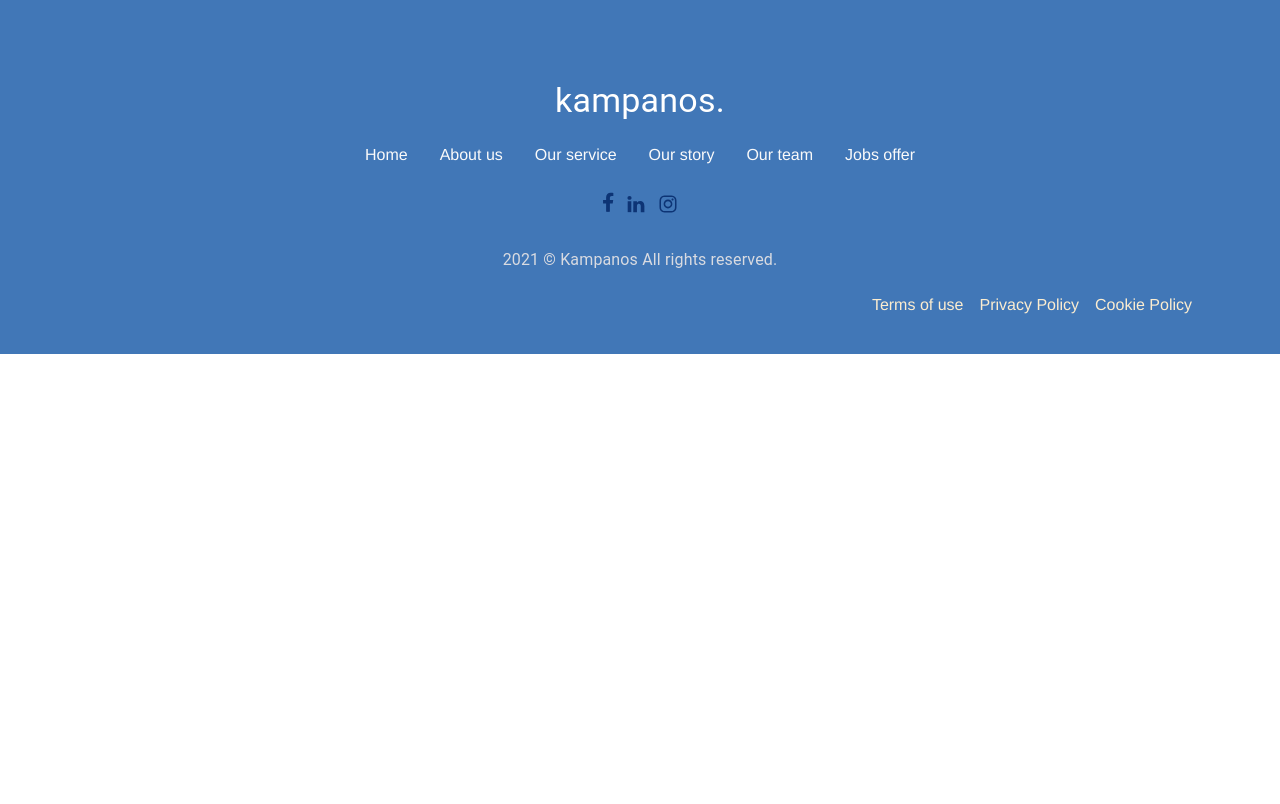
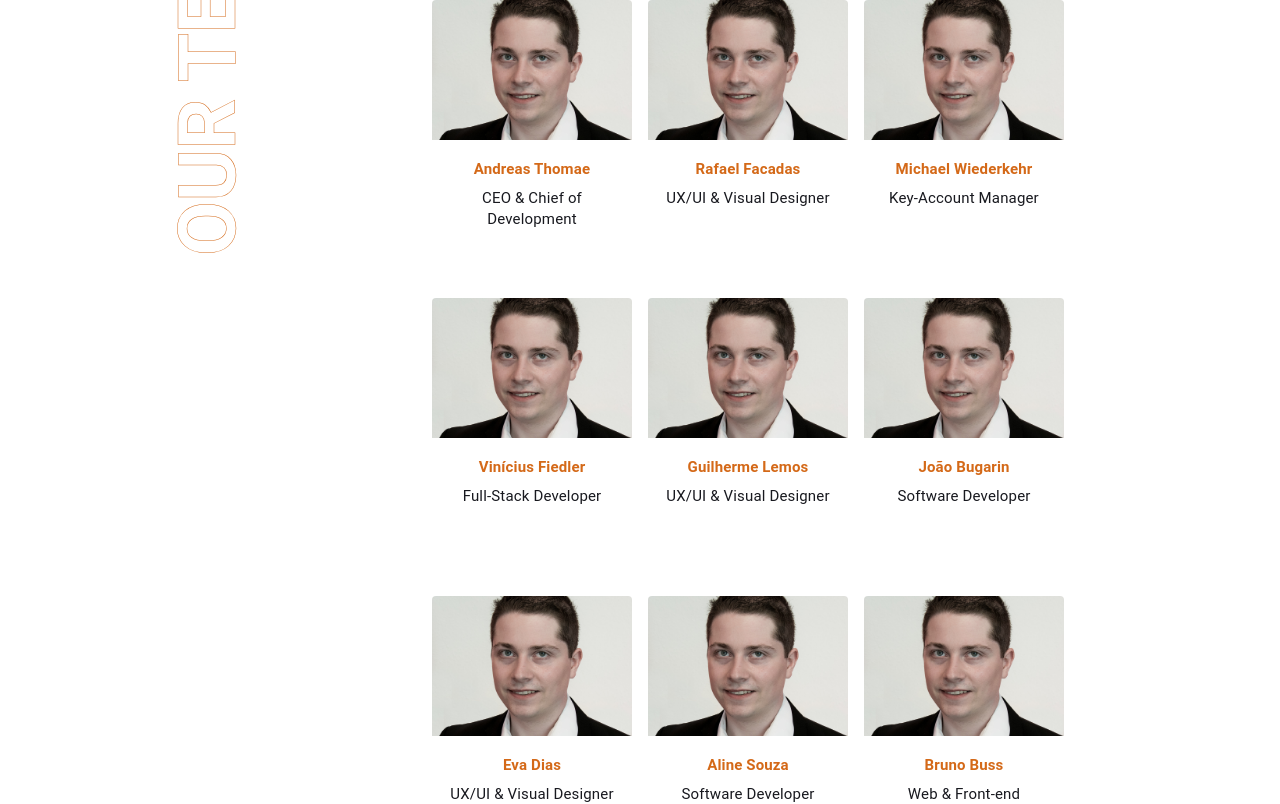
Before and after one commit to vfiedlerc/KampanosWebTranslated, a React (Create React App) app: page / in a window 1280 px wide. Shown: the top 804 px of the page. Built offline with nearby package versions, Linux system fonts and the light colour scheme.

Commit message:
footerMarginBottomAdjust

```diff
--- a/src/pages/Home.js
+++ b/src/pages/Home.js
@@ -15,8 +15,8 @@ function Home() {
             {/* <About />    */}
             {/* <Service />          */}
             {/* <Story />  */}
-              {/* <Team />   */}
-              <Footer />
+            <Team />
+                <Footer />
         </Box>
     )
 }
--- a/src/sections/Footer/Footer.js
+++ b/src/sections/Footer/Footer.js
@@ -51,7 +51,7 @@ const Footer = () => {
           <Grid container
 
 
-             spacing={4} sx={{
+            spacing={4} sx={{
               justifyContent: 'center',
               textAlign: 'center'
             }}>
@@ -103,11 +103,11 @@ const Footer = () => {
             </Grid>
 
             <Grid item>
-              <Link href="#" ><LinkedinIcon /> </Link>
+              <Link href="https://www.linkedin.com/company/kampanos/" ><LinkedinIcon /> </Link>
             </Grid>
 
             <Grid item>
-              <Link href="#" ><InstagramIcon /> </Link>
+              <Link href="https://www.instagram.com/kampanos.pt/" ><InstagramIcon /> </Link>
             </Grid>
 
 
--- a/src/sections/Teams/Team.tsx
+++ b/src/sections/Teams/Team.tsx
@@ -14,7 +14,7 @@ import bruno from '../../assets/Bruno.jpg';
 import Button from '@mui/material/Button';
 import OurTeamEffect from '../../assets/OurTeamEffect.png';
 import OurTeamEffects from '../../assets/OurTeamEffect.svg';
-import {Title} from '../../components/Titles/Title';
+import { Title } from '../../components/Titles/Title';
 
 
 
@@ -23,16 +23,12 @@ export const Team: FC<TeamProps> = ({
   props
 }: TeamProps) => {
   return (
+
     // <Box sx={{backgroundImage: `${OurTeamEffects}`, backgroudSize: 'cover', backgroundRepeat: 'no-repeat'}}>
 
-    <Grid container spacing={2} >
-
-
+    <Grid container spacing={2} sx={{marginBottom: '2rem'}} >
       <Grid item xs={12} md={4}>
-
-
-
-<Title color="#D46918" label="OUR TEAM"/>
+        <Title color="#D46918" label="OUR TEAM" />
 
 
         {/* <Typography
@@ -48,22 +44,16 @@ export const Team: FC<TeamProps> = ({
 
       </Grid>
       <Grid item xs={6} md={8}>
-        <Grid container spacing={2} columns={3} rowSpacing={6}>
+        <Grid container spacing={2} columns={3} rowSpacing={6} sx={{textAlign:'center'}}>
           <Grid item >
             <Grid container spacing={2} >
               <Grid item>
-
                 <MediaCard image={andreas} title='Andreas Thomae' text='CEO & Chief of Development' />
-
-
               </Grid>
               <Grid item>
-
                 <MediaCard image={andreas} title='Rafael Facadas' text='UX/UI & Visual Designer' />
-
               </Grid>
               <Grid item>
-
                 <MediaCard image={andreas} title='Michael Wiederkehr' text='Key-Account Manager' />
               </Grid>
             </Grid>
```
